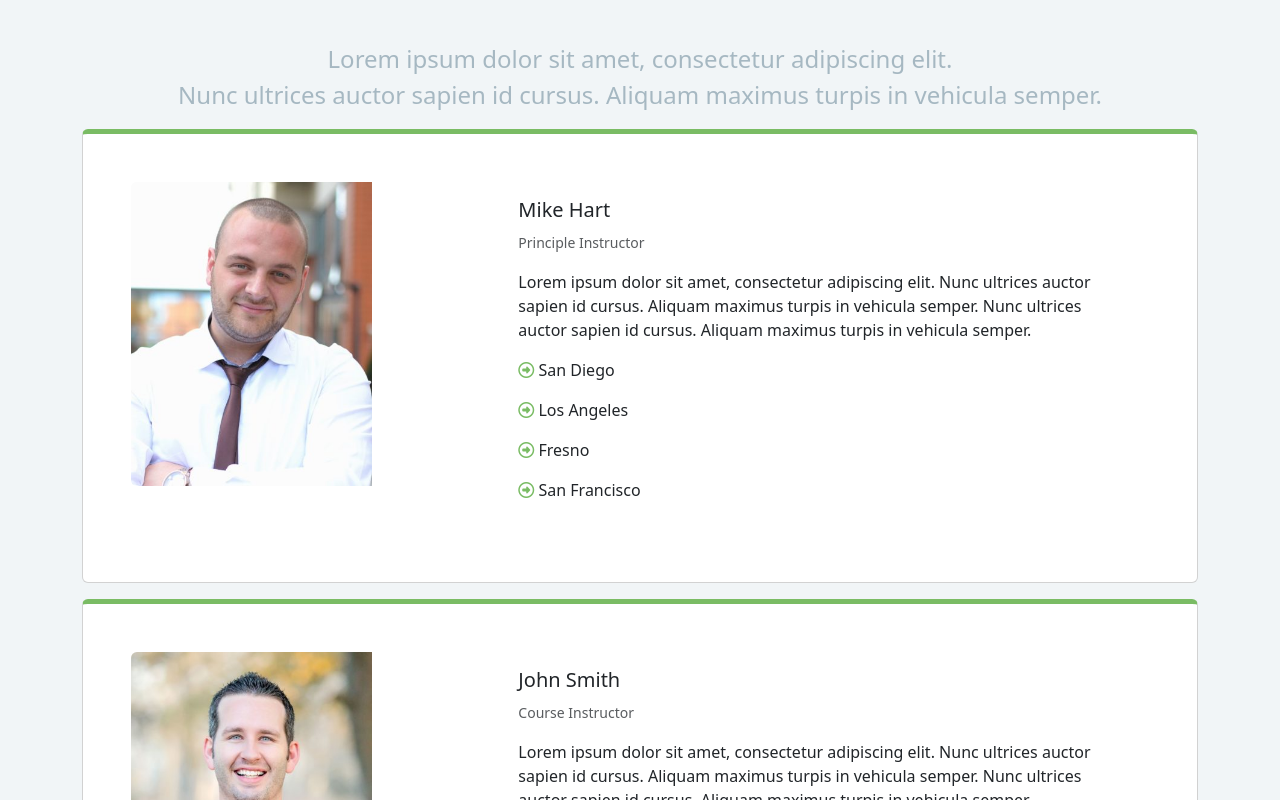
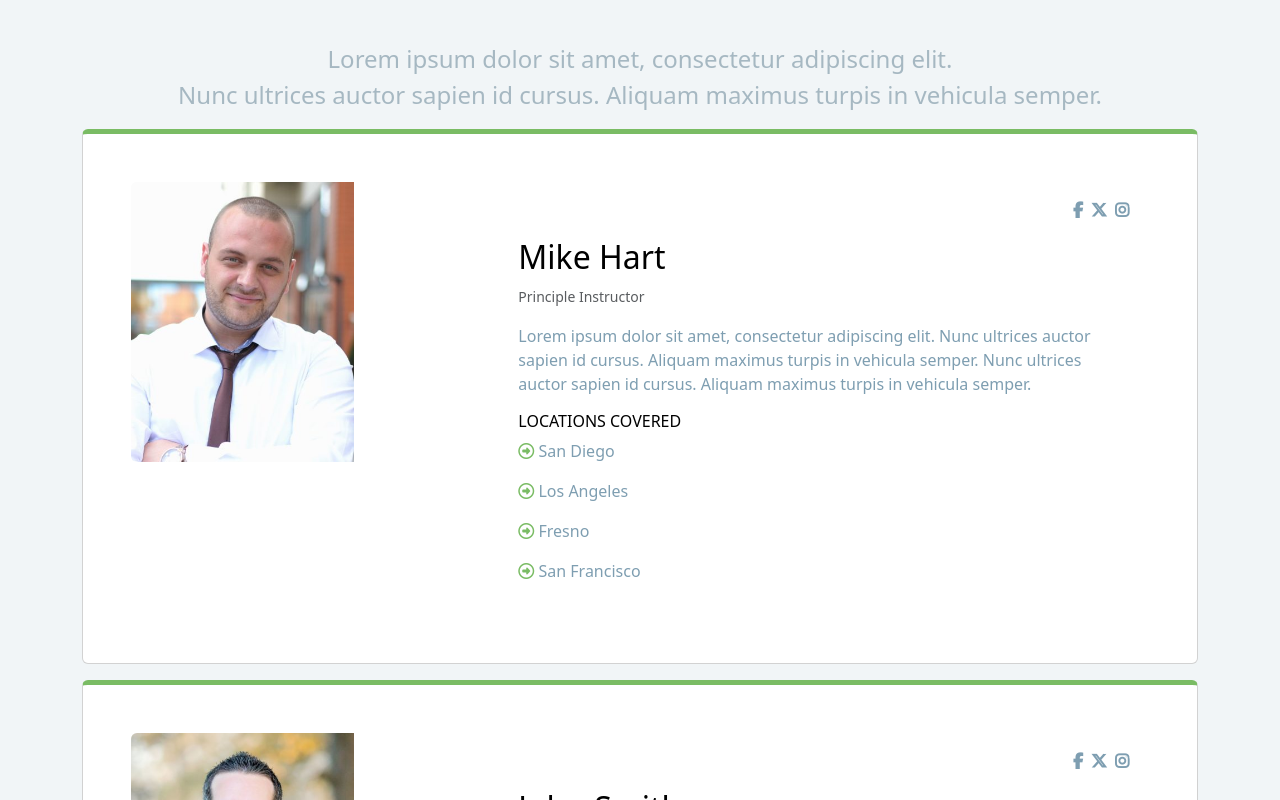
Before and after one commit to GiuseppeArgo/proj-html-vuejs, a Vue app: page /about in a window 1280 px wide. Shown: the part 1000-1800 px from the top of the page. Built offline with nearby package versions, Linux system fonts and the light colour scheme.

Commit message:
add: complete cardTeam

```diff
--- a/src/components/AboutCard.vue
+++ b/src/components/AboutCard.vue
@@ -25,9 +25,17 @@ export default {
             </div>
             <div class="col-md-8">
                 <div class="card-body m-5">
+                    <p class="text-end my-social"><a href="#" class=" text-center tooltip-top"
+                            data-tooltip="Facebook"><i class="fa-brands fa-facebook-f m-1"></i></a>
+                        <a href="#" class="text-center tooltip-top" data-tooltip="Twitter"><i
+                                class="fa-brands fa-x-twitter m-1"></i></a>
+                        <a href="#" class="text-center tooltip-top" data-tooltip="Instagram"><i
+                                class="fa-brands fa-instagram m-1"></i></a>
+                    </p>
                     <h5 class="card-title">{{ cardName }}</h5>
                     <p class="card-text"><small class="text-body-secondary">{{ cardJob }}</small></p>
                     <p class="card-text">{{ cardDescription }}</p>
+                    <h6>LOCATIONS COVERED</h6>
                     <p v-for="item in cardLocation"> <i class="fa-regular fa-circle-right"></i> {{ item }}</p>
                 </div>
             </div>
@@ -38,6 +46,16 @@ export default {
 <style lang="scss" scoped>
 @use "../style/partials/variables" as *;
 
+h5 {
+    color: black;
+    font-size: 2rem;
+
+}
+
+h6 {
+    color: black;
+}
+
 i {
     color: $text-green;
 }
@@ -47,11 +65,156 @@ i {
     transition: .3s ease-in-out;
 }
 
-:hover .my-img {
+.my-img:hover {
     width: 65%;
 }
 
 .my-card {
     border-top: solid 5px $text-green ;
+    color: $text-color;
+}
+
+.my-social i {
+    color: $text-color;
+    font-weight: bolder;
+}
+
+html {
+    box-sizing: border-box;
+}
+
+*,
+*:before,
+*:after {
+    box-sizing: inherit;
+}
+
+body {
+    margin: 64px auto;
+    text-align: center;
+    font-size: 100%;
+    max-width: 640px;
+    width: 94%;
+}
+
+a:hover {
+    text-decoration: none;
+}
+
+header,
+.demo,
+.demo p {
+    margin: 4em 0;
+    text-align: center;
+}
+
+[data-tooltip],
+.tooltip {
+    position: relative;
+    cursor: pointer;
+}
+
+[data-tooltip]:before,
+[data-tooltip]:after,
+.tooltip:before,
+.tooltip:after {
+    position: absolute;
+    visibility: hidden;
+    -ms-filter: "progid:DXImageTransform.Microsoft.Alpha(Opacity=0)";
+    filter: progid:DXImageTransform.Microsoft.Alpha(Opacity=0);
+    opacity: 0;
+    -webkit-transition:
+        opacity 0.2s ease-in-out,
+        visibility 0.2s ease-in-out,
+        -webkit-transform 0.2s cubic-bezier(0.71, 1.7, 0.77, 1.24);
+    -moz-transition:
+        opacity 0.2s ease-in-out,
+        visibility 0.2s ease-in-out,
+        -moz-transform 0.2s cubic-bezier(0.71, 1.7, 0.77, 1.24);
+    transition:
+        opacity 0.2s ease-in-out,
+        visibility 0.2s ease-in-out,
+        transform 0.2s cubic-bezier(0.71, 1.7, 0.77, 1.24);
+    -webkit-transform: translate3d(0, 0, 0);
+    -moz-transform: translate3d(0, 0, 0);
+    transform: translate3d(0, 0, 0);
+    pointer-events: none;
+}
+
+[data-tooltip]:hover:before,
+[data-tooltip]:hover:after,
+[data-tooltip]:focus:before,
+[data-tooltip]:focus:after,
+.tooltip:hover:before,
+.tooltip:hover:after,
+.tooltip:focus:before,
+.tooltip:focus:after {
+    visibility: visible;
+    -ms-filter: "progid:DXImageTransform.Microsoft.Alpha(Opacity=100)";
+    filter: progid:DXImageTransform.Microsoft.Alpha(Opacity=100);
+    opacity: 1;
+}
+
+.tooltip:before,
+[data-tooltip]:before {
+    z-index: 1001;
+    border: 6px solid transparent;
+    background: transparent;
+    content: "";
+}
+
+.tooltip:after,
+[data-tooltip]:after {
+    z-index: 1000;
+    padding: 8px;
+    width: 160px;
+    background-color: #000;
+    background-color: hsla(0, 0%, 20%, 0.9);
+    color: #fff;
+    content: attr(data-tooltip);
+    font-size: 14px;
+    line-height: 1.2;
+}
+
+[data-tooltip]:before,
+[data-tooltip]:after,
+.tooltip:before,
+.tooltip:after,
+.tooltip-top:before,
+.tooltip-top:after {
+    bottom: 100%;
+    left: 50%;
+}
+
+[data-tooltip]:before,
+.tooltip:before,
+.tooltip-top:before {
+    margin-left: -6px;
+    margin-bottom: -12px;
+    border-top-color: #000;
+    border-top-color: hsla(0, 0%, 20%, 0.9);
+}
+
+[data-tooltip]:after,
+.tooltip:after,
+.tooltip-top:after {
+    margin-left: -80px;
+}
+
+[data-tooltip]:hover:before,
+[data-tooltip]:hover:after,
+[data-tooltip]:focus:before,
+[data-tooltip]:focus:after,
+.tooltip:hover:before,
+.tooltip:hover:after,
+.tooltip:focus:before,
+.tooltip:focus:after,
+.tooltip-top:hover:before,
+.tooltip-top:hover:after,
+.tooltip-top:focus:before,
+.tooltip-top:focus:after {
+    -webkit-transform: translateY(-12px);
+    -moz-transform: translateY(-12px);
+    transform: translateY(-12px);
 }
 </style>
```
